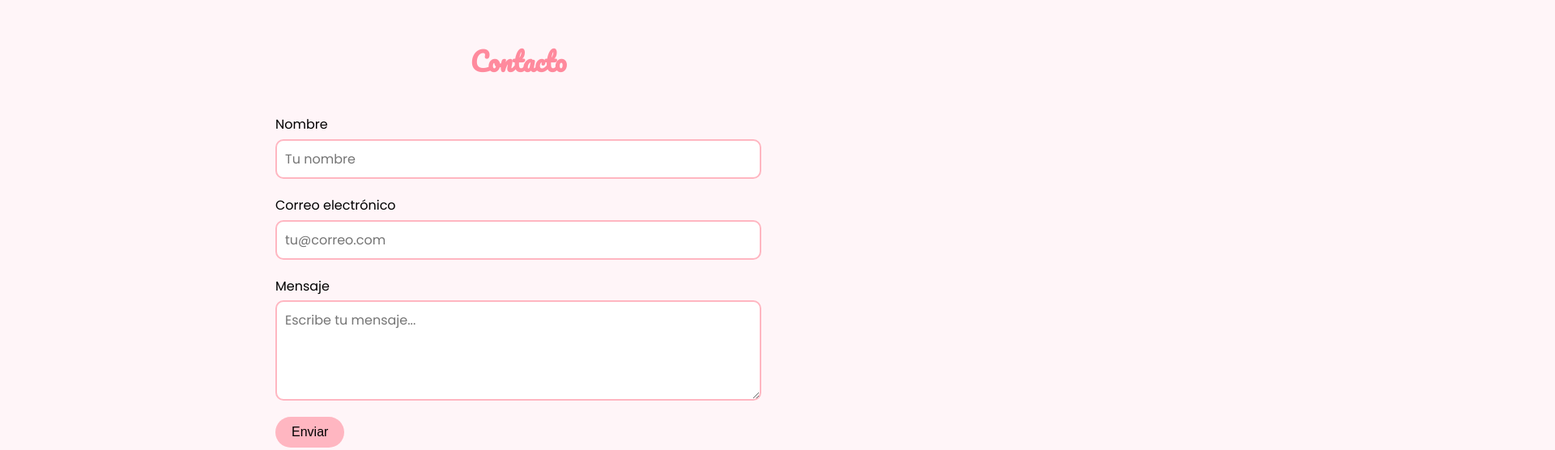
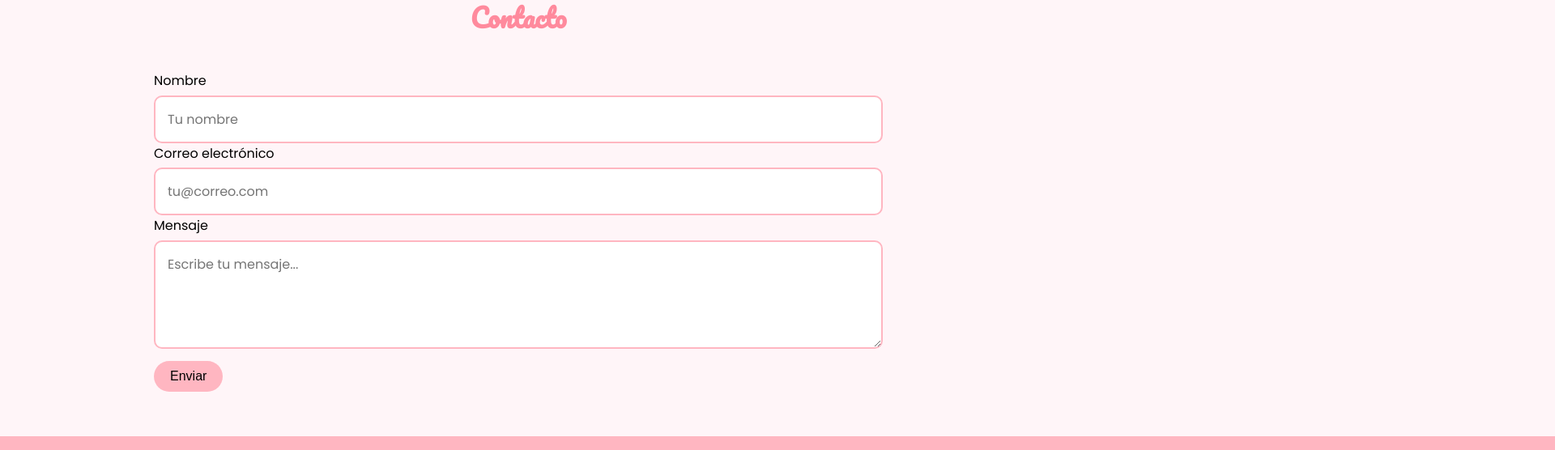
Before and after one commit to yefe180/Portafolio1, a plain HTML site: page index.html in a window 1280 px wide. Shown: the part 2830-3386 px from the top of the page at 81% size, 1920 px wide, since content can reach past the window. Drawn offline with Linux system fonts and the light colour scheme.

Commit message:
minicambios

```diff
--- a/index.css
+++ b/index.css
@@ -172,18 +172,27 @@ body {
    Sección Curriculum
    ========================= */
 
-/* Estilos generales para la sección */
+/* Sección del curriculum */
+/* NO usar flex en la sección completa */
 .seccion.curriculum {
   padding: 40px 0;
 }
 
-/* Grid para las tarjetas del curriculum */
+/* Usar flex SOLO en el grid */
 .curriculum-grid {
+  display: flex;
   flex-direction: column;
-  align-items: center;
+  align-items: center;     /* Centra horizontalmente */
+  justify-content: center;
+  width: 100%;
   gap: 15px;
-  flex-wrap: wrap;
 }
+footer {
+  width: 300%;
+  display: block;  /* Asegura que ocupe todo el ancho */
+}
+
+
 /* Card */
 .curriculum-card {
   background: #ffbebe;
@@ -194,14 +203,14 @@ body {
   box-shadow: 0 4px 10px rgba(0,0,0,0.1);
 }
 
-/* Imagen dentro del card */
+/* Imagen */
 .curriculum-card img {
-  width: 100%;        /* La imagen ocupa todo el ancho del contenedor */
-  height: auto;       /* Mantiene la proporción */
+  width: 100%;
+  height: auto;
   border-radius: 10px;
-  object-fit: cover;  /* Ajusta la imagen si no es del mismo tamaño */
+  object-fit: cover;
+}
 
-}
 
 
 /* =========================
@@ -313,7 +322,8 @@ body {
   text-align:justify;
 }
 
-@media (min-width: 768px) {
+
+@media (min-width: 7568px) {
   .sobre-mi-content {
     flex-direction: row;
   }
@@ -323,7 +333,6 @@ body {
   flex: 1;
   font-size: 1rem;
   color: var(--color-texto);
-
 }
 
 .sobre-mi-texto p {
@@ -339,8 +348,8 @@ body {
 
 }
 .sobre-mi-imagen img {
-  width: 133%;
-  max-width: 700px;
+  width: 123%;
+  max-width: 1000px;
   border-radius: 15px;
   box-shadow: 0 4px 10px rgba(0, 0, 0, 0.05);
 }
@@ -349,21 +358,19 @@ body {
 /* =========================
    Sección Contacto
    ========================= */
-.contacto {
-  padding: 60px 0;
+
+.seccion.contacto {
+  width: 100%;
+  display: block;
 }
 
-.formulario {
-  max-width: 600px;
-  margin: 0 auto;
+.formulario-contacto {
+  width: 100%;
   display: flex;
   flex-direction: column;
-  flex-wrap: wrap;
-  gap: 20px;
-  opacity: 0;
-  animation: fadeIn 1s ease-out forwards;
-  animation-delay: 0.8s;
+  align-items: center; /* Centra el formulario */
 }
+
 
 .form-group {
   display: flex;
@@ -378,7 +385,7 @@ body {
 
 .form-group input,
 .form-group textarea {
-  padding: 10px;
+  padding: 15px;
   border: 2px solid var(--color-principal);
   border-radius: 10px;
   font-family: var(--fuente-base);
@@ -399,6 +406,7 @@ body {
   color: #000000;
   border: none;
   border-radius: 20px;
+  margin-top: 15px;
   font-size: 1rem;
   cursor: pointer;
   transition: background-color 0.3s ease, transform 0.3s ease;
```
